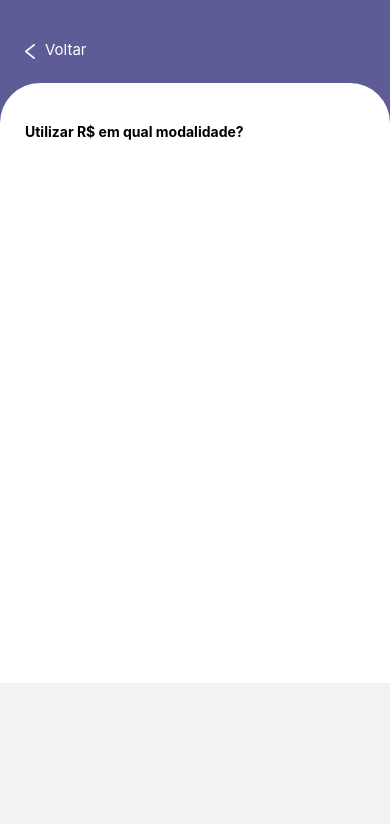
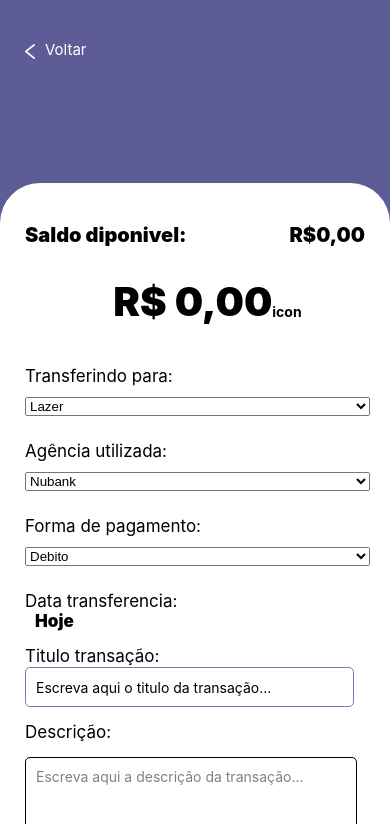
Before and after one commit to KaioViniciusMP/AppReactNativeTcc, a React Native app: screen /Transferencia in a window 390 px wide. Shown: the top 824 px of the page. Built offline with nearby package versions, Linux system fonts and the light colour scheme.

Commit message:
Deixando estilização da tela de Transferencia pré pronta

```diff
--- a/src/pages/Transferencia/index.tsx
+++ b/src/pages/Transferencia/index.tsx
@@ -1,6 +1,7 @@
-import { StyleSheet, Text, View, ScrollView, TouchableOpacity } from 'react-native'
+import { StyleSheet, Text, View, ScrollView, TouchableOpacity, TextInput, Platform } from 'react-native'
 import { useNavigation } from "@react-navigation/native";
-import React from 'react'
+import { Picker } from '@react-native-picker/picker';
+import React, { useState } from 'react'
 import { AuthStackParamList } from '../../Routes/auth.routes';
 import { NativeStackNavigationProp } from '@react-navigation/native-stack';
 import AntDesign from '@expo/vector-icons/AntDesign';
@@ -8,26 +9,119 @@ import AntDesign from '@expo/vector-icons/AntDesign';
 type NavigationProp = NativeStackNavigationProp<AuthStackParamList>;
 
 export default function Transferencia() {
+
+    const [selectedValue, setSelectedValue] = useState("Escolha o remetente");
     const navigation = useNavigation<NavigationProp>();
+
+    const tipoTransferencia = [
+        { label: "Lazer", value: "Lazer" },
+        { label: "Compras", value: "Compras" },
+        { label: "Saúde", value: "Saúde" },
+        { label: "Transporte", value: "Transporte" },
+        { label: "Alimentação", value: "Alimentação" },
+        { label: "Investimentos", value: "Investimentos" },
+    ];
+
+    const agenciaUtilizada = [
+        { label: "Nubank", value: "Nubank" },
+        { label: "Itaú", value: "Itaú" },
+        { label: "Bradesco", value: "Bradesco" },
+    ]
+
+    const formaPagamento = [
+        { label: "Debito", value: "Debito" },
+        { label: "Credito", value: "Credito" }
+    ]
 
     const voltar = () => {
         navigation.pop();
     }
 
-    return(
-        <>
-            <ScrollView contentContainerStyle={styles.scrollViewContainer}>
-            <TouchableOpacity onPress={voltar} style={{ display: 'flex', flexDirection: 'row', marginLeft: 20, marginTop: 40, marginBottom: 20 }}>
-                <AntDesign name="left" size={20} color="#fff" />
-                <Text style={{ color: '#fff', fontSize: 15, marginLeft:5 }}>Voltar</Text>
-            </TouchableOpacity>
+    return (
+        <ScrollView contentContainerStyle={styles.scrollViewContainer}>
+            <View style={styles.container}>
+                <TouchableOpacity onPress={voltar} style={{ display: 'flex', flexDirection: 'row', marginLeft: 20, marginTop: 40, marginBottom: 120 }}>
+                    <AntDesign name="left" size={20} color="#fff" />
+                    <Text style={{ color: '#fff', fontSize: 15, marginLeft: 5 }}>Voltar</Text>
+                </TouchableOpacity>
 
-            <View style={styles.containerTwo}>
-                <Text style={{ fontWeight: "bold", marginBottom: 30, marginTop: 40, marginLeft: 25 }}>Utilizar R$ em qual modalidade?</Text>
+                <View style={styles.containerTwo}>
+                    <View style={{ display: 'flex', flexDirection: 'row', justifyContent: 'space-between' }}>
+                        <Text style={{ fontSize: 20, fontWeight: "900", marginBottom: 20, marginTop: 40, marginLeft: 25 }}>Saldo diponivel:</Text>
+                        <Text style={{ fontSize: 20, fontWeight: "900", marginBottom: 20, marginTop: 40, marginLeft: 25, marginRight: 25 }}>R$0,00</Text>
+                    </View>
 
+                    <View style={{  marginBottom: 40 ,marginTop: 10, display: 'flex', flexDirection: 'row', justifyContent: 'center', alignItems: 'center' }}>
+                        <Text style={{ fontWeight: "900", marginLeft: 25, fontSize: 40 }}>R$ 0,00</Text>
+                        <Text style={{ fontWeight: "bold", marginTop: 20, }}>icon</Text>
+                    </View>
+
+                    <View style={{ paddingLeft: 25, paddingRight: 20, alignSelf: 'center', justifyContent: 'center', display: 'flex', width: '100%', }}>
+                        <Text style={{ fontSize: 17, fontWeight: "semibold" }}>Transferindo para:</Text>
+                        <View style={{ marginBottom: 15, alignSelf: 'center', justifyContent: 'center', display: 'flex', width: '100%', borderRadius: 5, height: 40 }}>
+                            <Picker
+                                selectedValue={selectedValue}
+                                onValueChange={(itemValue, itemIndex) => setSelectedValue(itemValue)}>
+
+                                {tipoTransferencia.map((item, index) => (
+                                    <Picker.Item key={index} label={item.label} value={item.value} />
+                                ))}
+                            </Picker>
+                        </View>
+                    </View>
+
+                    <View style={{ paddingLeft: 25, paddingRight: 20, alignSelf: 'center', justifyContent: 'center', display: 'flex', width: '100%', }}>
+                        <Text style={{ fontSize: 17, fontWeight: "semibold" }}>Agência utilizada:</Text>
+                        <View style={{ marginBottom: 15, alignSelf: 'center', justifyContent: 'center', display: 'flex', width: '100%', borderRadius: 5, height: 40 }}>
+                            <Picker
+                                selectedValue={selectedValue}
+                                onValueChange={(itemValue, itemIndex) => setSelectedValue(itemValue)}>
+
+                                {agenciaUtilizada.map((item, index) => (
+                                    <Picker.Item key={index} label={item.label} value={item.value} />
+                                ))}
+                            </Picker>
+                        </View>
+                    </View>
+
+                    <View style={{ paddingLeft: 25, paddingRight: 20, alignSelf: 'center', justifyContent: 'center', display: 'flex', width: '100%', }}>
+                        <Text style={{ fontSize: 17, fontWeight: "semibold" }}>Forma de pagamento:</Text>
+                        <View style={{ marginBottom: 15, alignSelf: 'center', justifyContent: 'center', display: 'flex', width: '100%', borderRadius: 5, height: 40 }}>
+                            <Picker
+                                selectedValue={selectedValue}
+                                onValueChange={(itemValue, itemIndex) => setSelectedValue(itemValue)}>
+
+                                {formaPagamento.map((item, index) => (
+                                    <Picker.Item key={index} label={item.label} value={item.value} />
+                                ))}
+                            </Picker>
+                        </View>
+                    </View>
+
+                    <View style={{ paddingLeft: 25,alignSelf: 'center', justifyContent: 'center', display: 'flex', width: '100%', }}>
+                        <Text style={{ fontSize: 17, fontWeight: "semibold" }}>Data transferencia:</Text>
+                        <Text style={{ fontSize: 17, fontWeight: "900",marginBottom: 15, marginLeft: 10}}>Hoje</Text>
+                    </View>
+
+                    <View style={{ paddingLeft: 25, alignSelf: 'center', justifyContent: 'center', display: 'flex', width: '100%', }}>
+                        <Text style={{ marginBottom: 1, fontSize: 17, fontWeight: "semibold" }}>Titulo transação:</Text>
+                        <TextInput style={{ marginBottom: 15, width: '90%', alignSelf: 'flex-start', borderRadius: 5, height: 40, paddingLeft: 10, borderWidth: 1, borderColor: '#7F79AB' }} placeholder='Escreva aqui o titulo da transação...' />
+                    </View>
+
+                    <Text style={{ marginLeft: 25, fontSize: 17, fontWeight: "semibold" }}>Descrição:</Text>
+                    <View style={{ marginLeft: 25 ,alignSelf: 'flex-start', width: '85%', borderWidth: 1, borderRadius: 5, height: 250, marginTop: 15, display: 'flex', }}>
+                        <TextInput style={{ color: 'gray', margin: 10 }} multiline placeholder='Escreva aqui a descrição da transação...' />
+                    </View>
+
+                    <View style={{ marginTop: 40, justifyContent: 'center', display: 'flex', width: '100%', alignItems: 'center' }}>
+                        <TouchableOpacity style={{ display: "flex", alignItems: "center", justifyContent: "center", width: '50%', borderRadius: 8, height: 50, backgroundColor: '#7F79AB' }}>
+                            <Text style={{ color: '#FFF', fontWeight: "bold" }}>Transferir agora</Text>
+                        </TouchableOpacity>
+                        <Text onPress={voltar} style={{ color: '#7F79AB', fontWeight: "bold", marginTop: 10 }}>Cancelar operação</Text>
+                    </View>
+                </View>
             </View>
         </ScrollView>
-        </>
     )
 }
 
@@ -36,12 +130,18 @@ const styles = StyleSheet.create({
         justifyContent: 'flex-end',
         backgroundColor: '#5D5C96', // Cor de fundo do ScrollView
     },
+    container: {
+        flexGrow: 1,
+        backgroundColor: '#5D5C96',
+        flexDirection: 'column',
+        justifyContent: 'flex-end',
+    },
     containerTwo: {
         flexGrow: 1,
         backgroundColor: '#FFF',
         flexDirection: 'column',
         borderTopRightRadius: 40,
         borderTopLeftRadius: 40,
-        height: 600
-    }
+        paddingBottom: 100
+    },
 });
```
